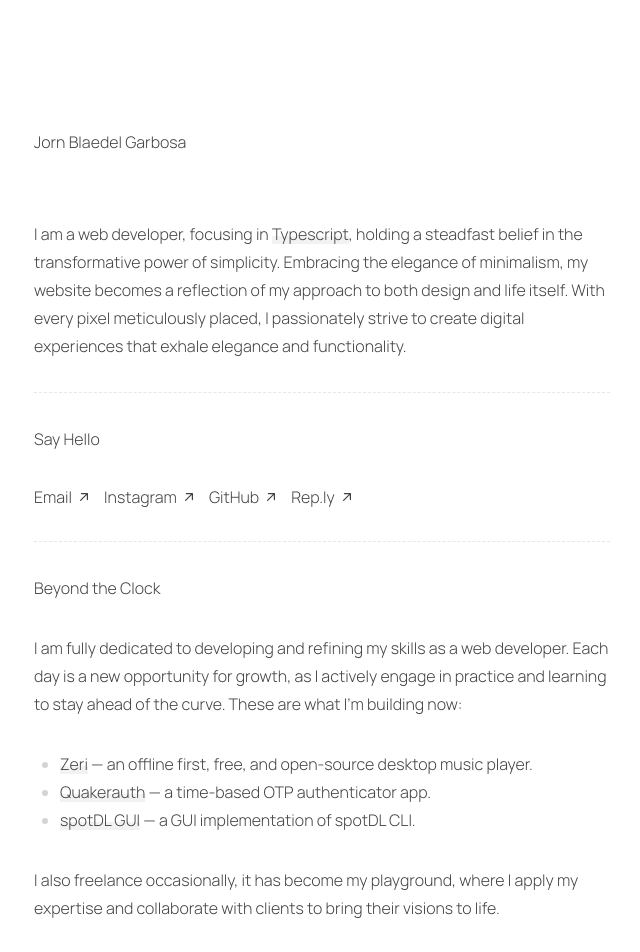
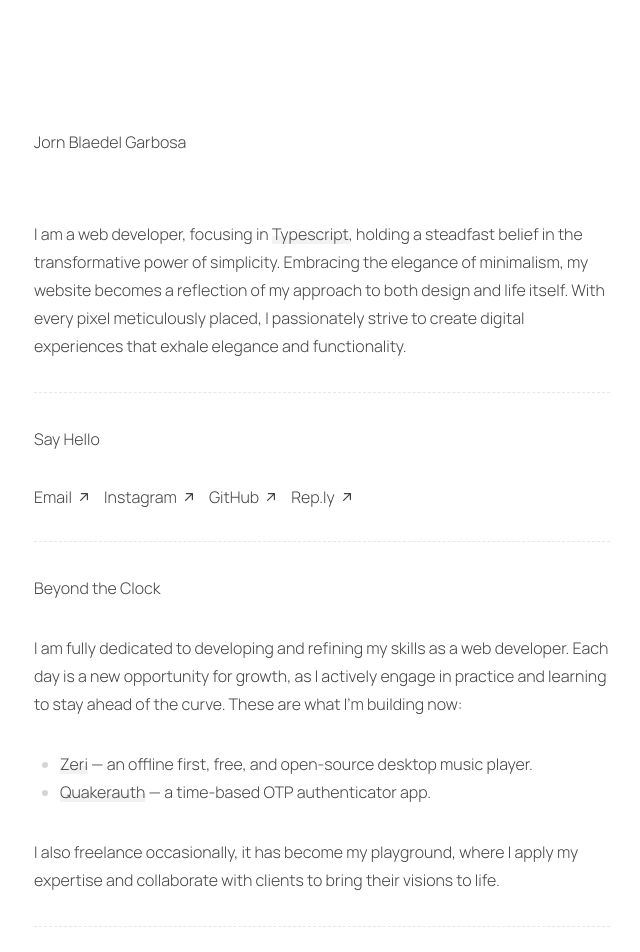
Before and after one commit to abcdefghijorngarbosaxyz/dancewithcode, a SvelteKit app: page / in a window 1280 px wide. Shown: the top 952 px of the page, without its empty margins (318-958 px from the left). Built offline with nearby package versions, Linux system fonts and the light colour scheme.

Commit message:
Update projects

```diff
--- a/src/routes/+page.svelte
+++ b/src/routes/+page.svelte
@@ -33,11 +33,6 @@
       name: 'Quakerauth',
       description: 'a time-based OTP authenticator app.'
     },
-    {
-      url: 'https://github.com/abcdefghijorngarbosaxyz/spotify-downloader-gui',
-      name: 'spotDL GUI',
-      description: 'a GUI implementation of spotDL CLI.'
-    }
   ];
 
   const projects: Array<LinkItem> = [
```
